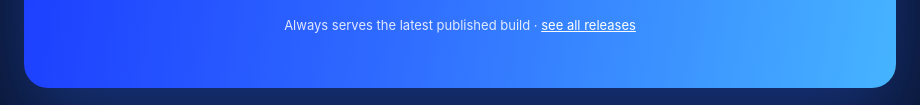
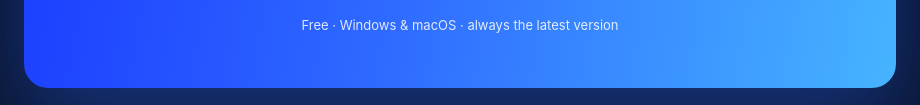
Before and after one commit to smsaree3-svg/trexpanda, an Electron app: page docs/index.html in a window 920 px wide. Shown: the part 2766-2871 px from the top of the page. Drawn offline with Linux system fonts and the light colour scheme.

Commit message:
Update index.html

```diff
--- a/docs/index.html
+++ b/docs/index.html
@@ -321,11 +321,9 @@
     var base = 'https://github.com/' + GITHUB.owner + '/' + GITHUB.repo;
 
     if (configured){
-      win.href = base + '/releases/latest/download/Trexpanda-Setup.exe';
-      mac.href = base + '/releases/latest/download/Trexpanda.dmg';
-      note.innerHTML = 'Always serves the latest published build · ' +
-        '<a href="' + base + '/releases/latest" target="_blank" ' +
-        'style="color:#fff;text-decoration:underline">see all releases</a>';
+      win.href = '/download/windows';
+      mac.href = '/download/mac';
+      note.innerHTML = 'Free \u00b7 Windows & macOS \u00b7 always the latest version';
     } else {
       [win, mac].forEach(function(el){
         el.addEventListener('click', function(e){
```
